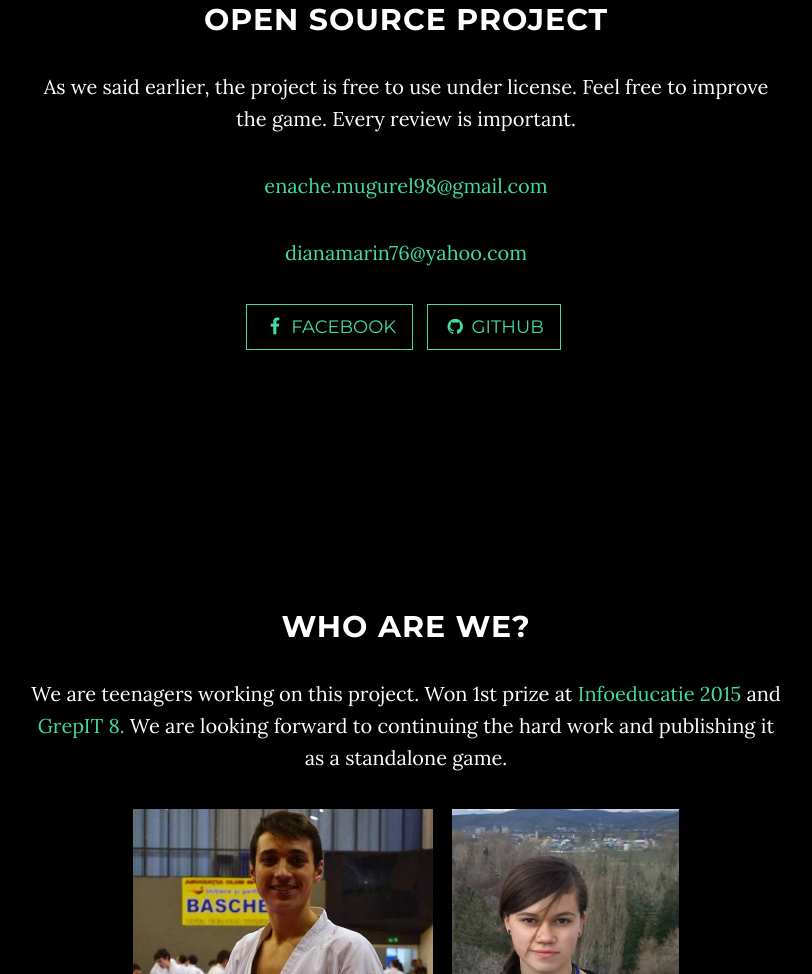
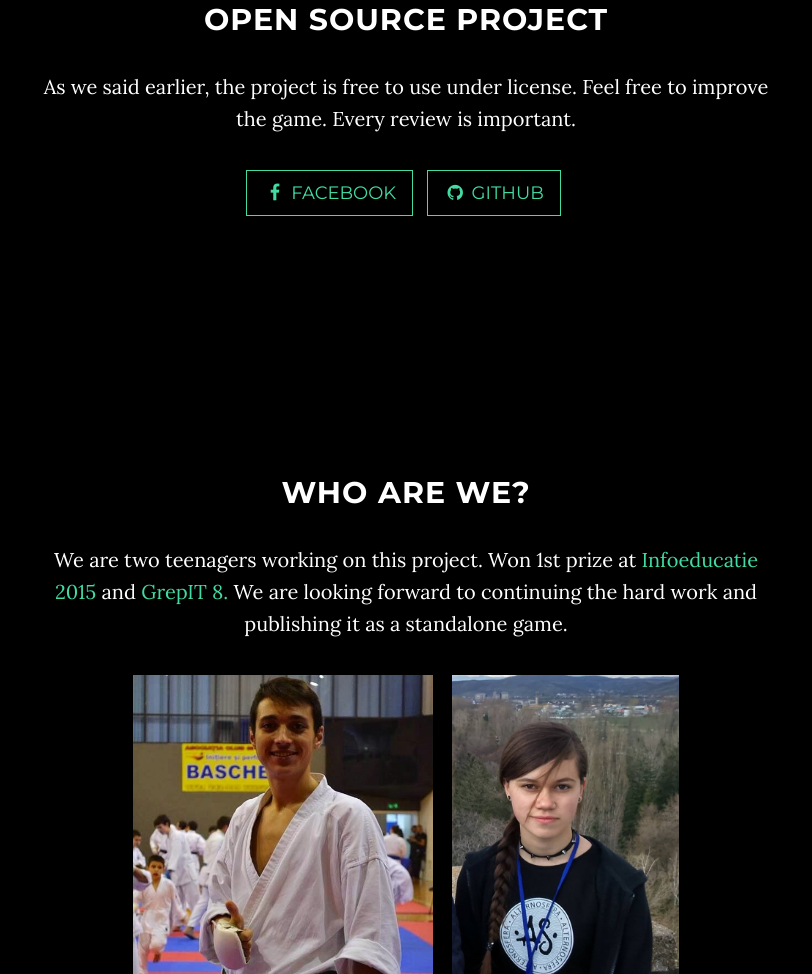
Before and after one commit to Learning-by-Teaching/Game-Site, a plain HTML site: page index.html in a window 1280 px wide. Shown: the part 2543-3517 px from the top of the page, without its empty margins (234-1046 px from the left). Drawn offline with Linux system fonts and the light colour scheme; some packages are replaced by stand-ins of ours.

Commit message:
Commit #1

```diff
--- a/index.html
+++ b/index.html
@@ -118,10 +118,7 @@
             <div class="col-lg-8 col-lg-offset-2">
                 <h2>OPEN SOURCE PROJECT</h2>
                 <p>As we said earlier, the project is free to use under license. Feel free to improve the game. Every review is important.</p>
-                <p><a href="mailto:enache.mugurel98@gmail.com">enache.mugurel98@gmail.com</a>
-                    <p><a href="mailto:dianamarin76@yahoo.com">dianamarin76@yahoo.com</a>
-                </p>
-                <ul class="list-inline banner-social-buttons">
+                               <ul class="list-inline banner-social-buttons">
                     <li>
                         <a href="https://www.facebook.com/learningbt" class="btn btn-default btn-lg"><i class="fa fa-facebook fa-fw"></i> <span class="network-name">Facebook</span></a>
                     </li>
@@ -140,7 +137,7 @@
         <div class="row">
             <div class="col-lg-8 col-lg-offset-2">
                 <h2>Who are we?</h2>
-                <p>We are teenagers working on this project. Won 1st prize at <a href="http://www.infoeducatie.ro">Infoeducatie 2015 </a> and <a href="http://www.grepit.info/">GrepIT 8.</a> We are looking forward to continuing the hard work and publishing it as a standalone game.</p>
+                <p>We are two teenagers working on this project. Won 1st prize at <a href="http://www.infoeducatie.ro">Infoeducatie 2015 </a> and <a href="http://www.grepit.info/">GrepIT 8.</a> We are looking forward to continuing the hard work and publishing it as a standalone game.</p>
                 <span><a href="https://www.facebook.com/e.mugurel"><img src="img/mugur.jpg" style="width:300px"></a>&nbsp;&nbsp;&nbsp;&nbsp;&nbsp;<a href="https://www.facebook.com/dienutza.marin"><img src="img/diana.jpg" style="width:227px"></a></span>
             </div>
         </div>
```
